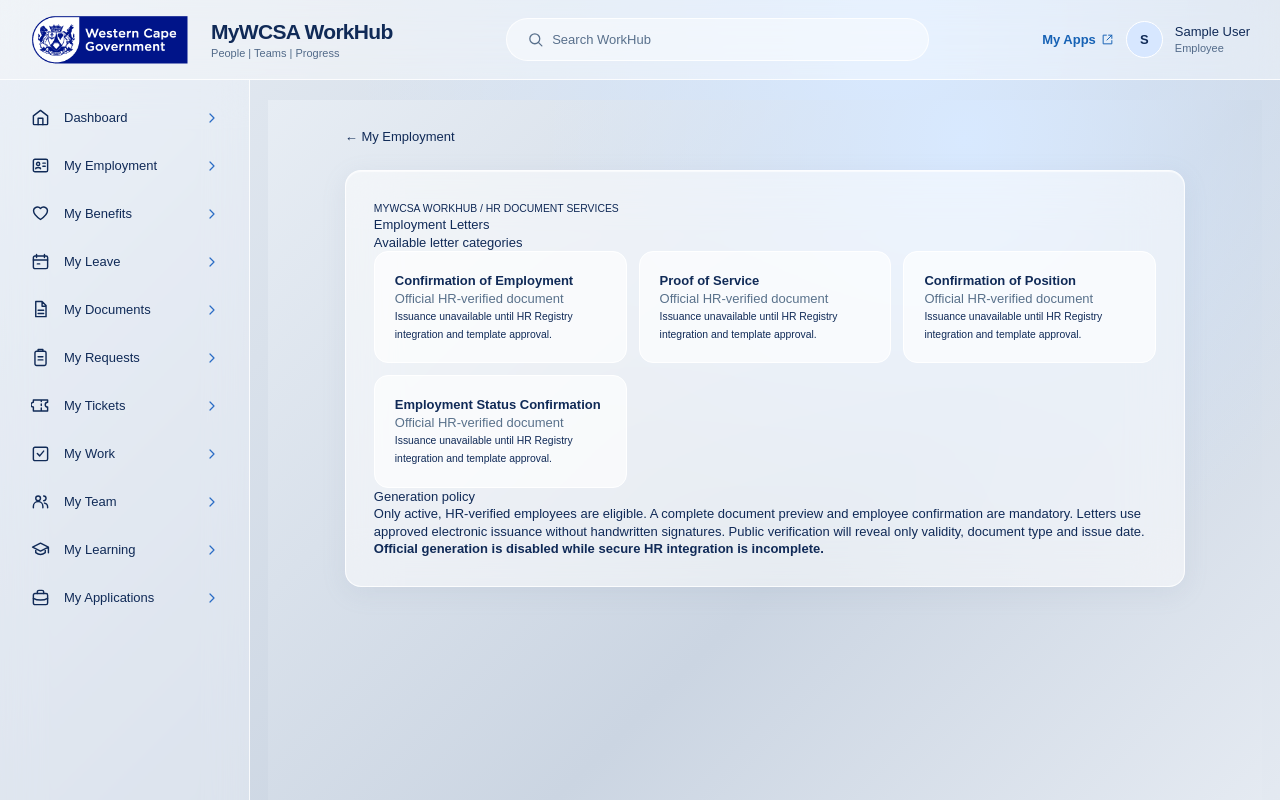
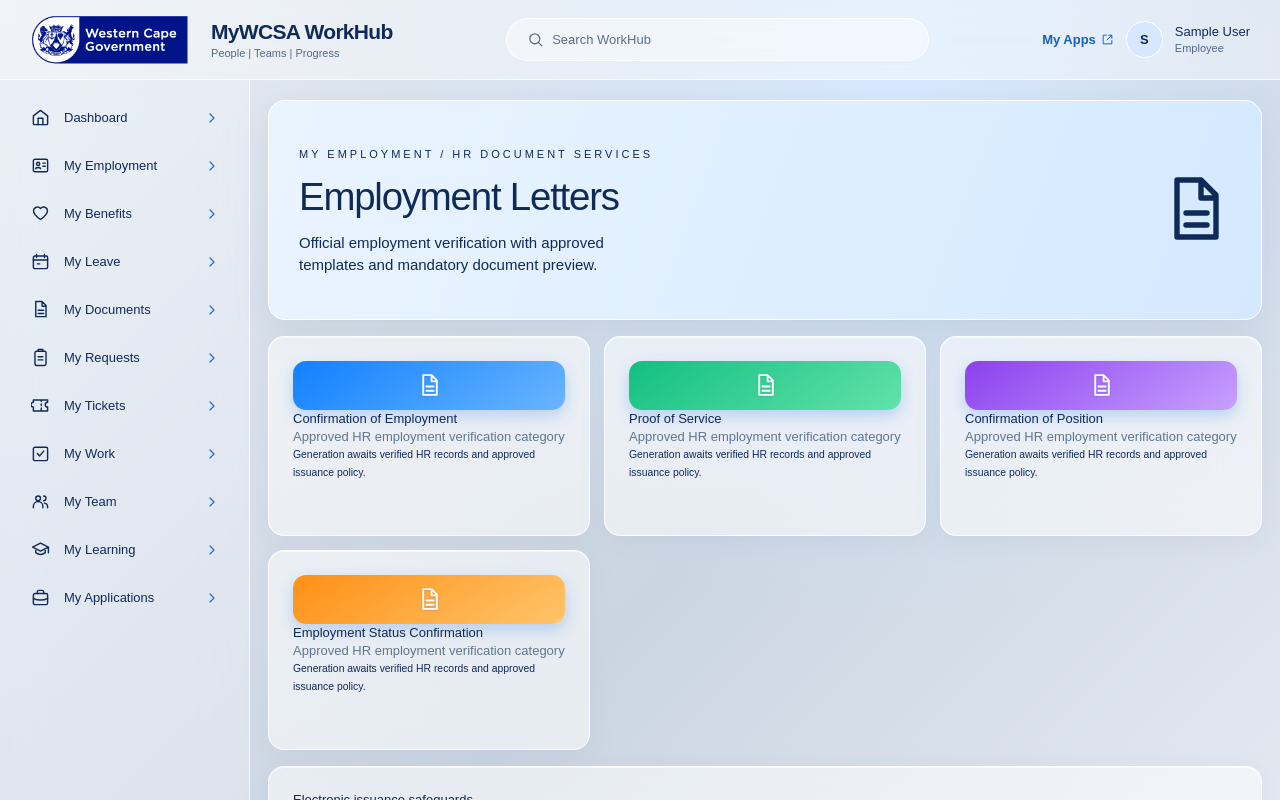
Before and after one commit to mywcsa/mywcsa_dev, a Next.js app: page /workhub/employment/letters in a window 1280 px wide. Shown: the top 800 px of the page. Built offline with nearby package versions, Linux system fonts and the light colour scheme; no server answers; sample sign-in values are in the browser's storage.

Commit message:
Match all WorkHub service pages to shared dashboard design

```diff
--- a/app/workhub/employment/letters/page.tsx
+++ b/app/workhub/employment/letters/page.tsx
@@ -1,18 +1,5 @@
-import { auth } from "@/auth";
-import { redirect } from "next/navigation";
 import Link from "next/link";
 import styles from "../../workhub.module.css";
-export default async function LettersPage(){
- const session=await auth(); if(!session?.user)redirect("/login/staff?returnTo=%2Fworkhub%2Femployment%2Fletters");
- return <main className={styles.shell} style={{padding:"28px max(18px,6vw)"}}>
- <Link href="/workhub/employment">← My Employment</Link>
- <section className={styles.panel} style={{minHeight:"auto",marginTop:24,padding:28}}>
- <small>MYWCSA WORKHUB / HR DOCUMENT SERVICES</small><h1>Employment Letters</h1>
- <p>Available letter categories</p>
- <div style={{display:"grid",gridTemplateColumns:"repeat(auto-fit,minmax(230px,1fr))",gap:12}}>
- {["Confirmation of Employment","Proof of Service","Confirmation of Position","Employment Status Confirmation"].map(t=><div key={t} style={{padding:20,background:"rgba(255,255,255,.65)",borderRadius:14,border:"1px solid white"}}><strong>{t}</strong><p style={{color:"#59718b"}}>Official HR-verified document</p><small>Issuance unavailable until HR Registry integration and template approval.</small></div>)}
- </div>
- <h2>Generation policy</h2><p>Only active, HR-verified employees are eligible. A complete document preview and employee confirmation are mandatory. Letters use approved electronic issuance without handwritten signatures. Public verification will reveal only validity, document type and issue date.</p>
- <p style={{fontWeight:600}}>Official generation is disabled while secure HR integration is incomplete.</p>
- </section></main>;
-}
+import {WorkHubIcon} from "../../WorkHubIcon";
+const types=["Confirmation of Employment","Proof of Service","Confirmation of Position","Employment Status Confirmation"];
+export default function LettersPage(){return <><section className={styles.hero} style={{minHeight:220,background:"linear-gradient(110deg,#eaf4ff,#d4e9ff)"}}><div className={styles.heroOverlay}><span className={styles.eyebrow}>MY EMPLOYMENT / HR DOCUMENT SERVICES</span><h1>Employment Letters</h1><p>Official employment verification with approved templates and mandatory document preview.</p></div><div className={styles.heroQuote}><WorkHubIcon name="file" size={72}/></div></section><div className={styles.panels} style={{marginTop:16,gridTemplateColumns:"repeat(auto-fit,minmax(240px,1fr))"}}>{types.map((type,i)=><section className={styles.panel} key={type} style={{padding:24,minHeight:200}}><div className={styles.metricIcon} data-tone={i}><WorkHubIcon name="file" size={25}/></div><h2>{type}</h2><p style={{color:"#60768f"}}>Approved HR employment verification category</p><small>Generation awaits verified HR records and approved issuance policy.</small></section>)}</div><section className={styles.panel} style={{marginTop:16,minHeight:"auto",padding:24}}><h2>Electronic issuance safeguards</h2><p>Only active, HR-verified employees may generate letters. Full preview and explicit confirmation are required. Public verification must reveal only validity, letter type and issue date.</p><p><strong>Official issuance is currently disabled.</strong></p><Link href="/workhub/employment" className={styles.primary}>Back to My Employment <WorkHubIcon name="arrow" size={16}/></Link></section></>}
```
